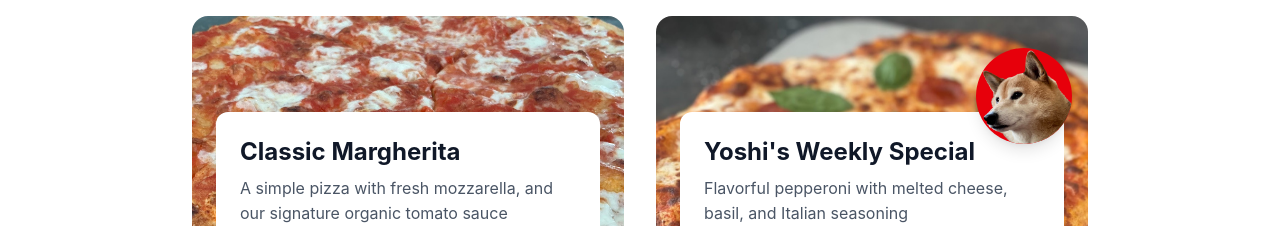
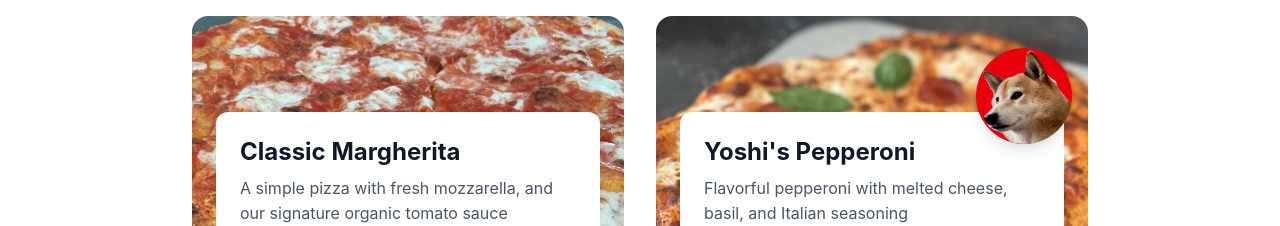
Before and after one commit to pjlosco/pizza, a Next.js app: page / in a window 1280 px wide. Shown: the part 880-1106 px from the top of the page. Built offline with nearby package versions, Linux system fonts and the light colour scheme.

Commit message:
Rename pizza option: 'Yoshi's Weekly Special' to 'Yoshi's Pepperoni'

```diff
--- a/src/app/page.tsx
+++ b/src/app/page.tsx
@@ -354,7 +354,7 @@ export default function Home() {
 
   const pizzaMenu = [
     { id: "margherita", name: "Classic Margherita", price: 20, description: "A simple pizza with fresh mozzarella, and our signature organic tomato sauce" },
-    { id: "yoshi", name: "Yoshi's Weekly Special", price: 25, description: "Flavorful pepperoni with melted cheese, basil, and Italian seasoning" }
+    { id: "yoshi", name: "Yoshi's Pepperoni", price: 25, description: "Flavorful pepperoni with melted cheese, basil, and Italian seasoning" }
   ];
 
   const getTotalCartQuantity = () => {
@@ -1392,11 +1392,11 @@ export default function Home() {
                   </>
                 ) : (
                   <>
-                    {/* Background image for Yoshi's Weekly Special */}
+                    {/* Background image for Yoshi's Pepperoni */}
                     <div className="absolute inset-0 z-0">
                       <img
                         src="/gallery/pepperonibasil.jpeg"
-                        alt="Yoshi's Weekly Special Pizza"
+                        alt="Yoshi's Pepperoni Pizza"
                         className="w-full h-full object-cover scale-125"
                       />
                     </div>
```
